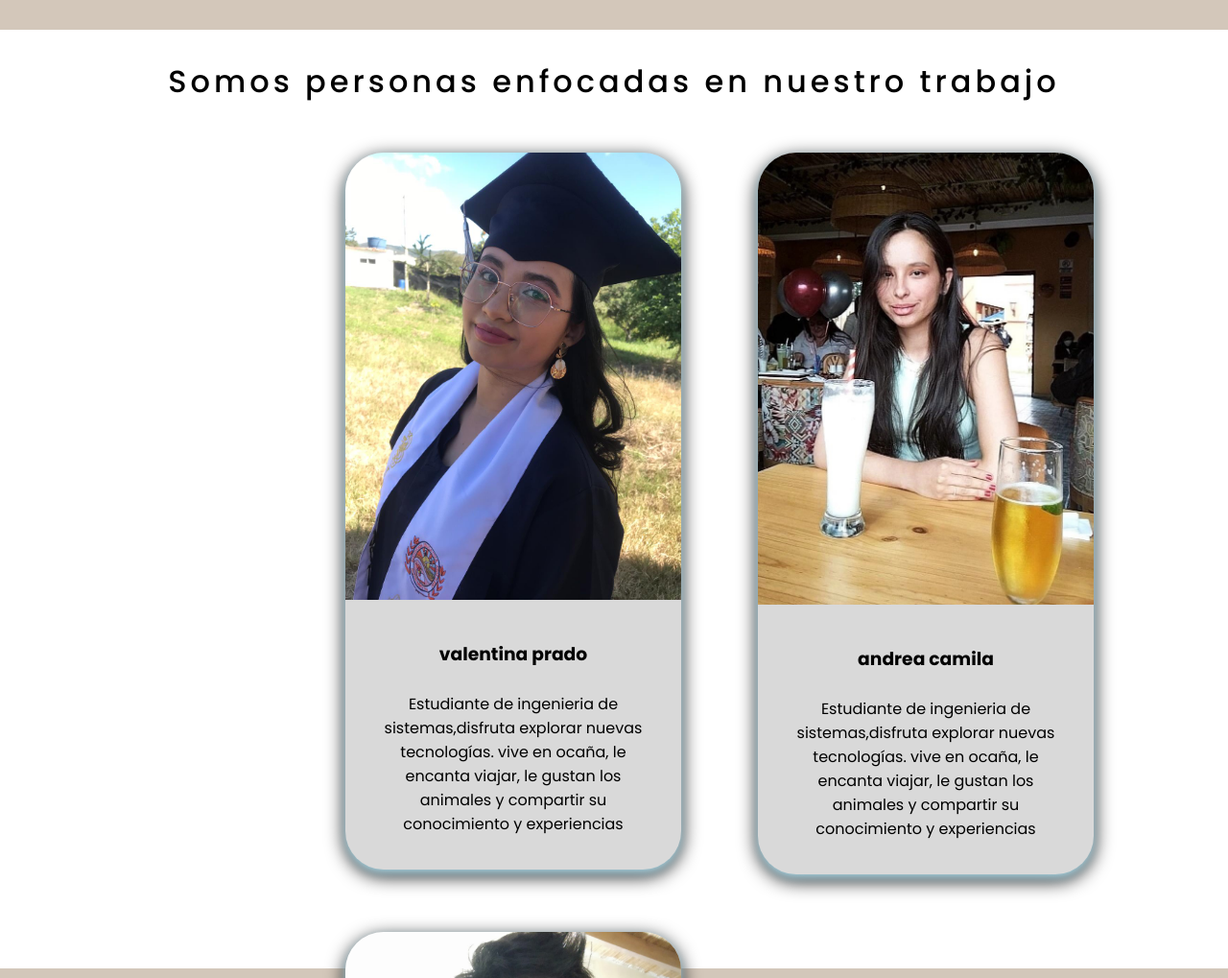
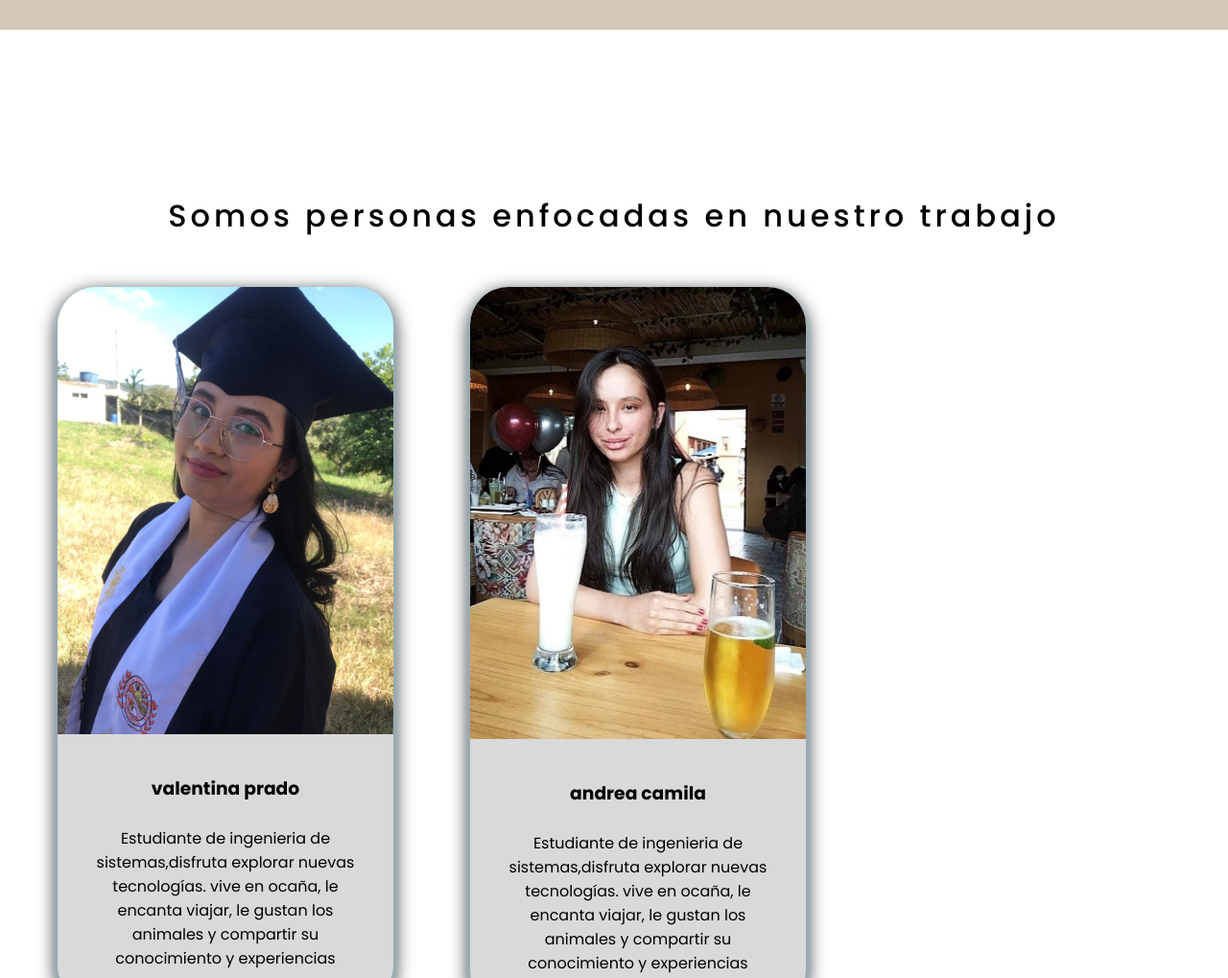
Before and after one commit to Valentina210504/proyecto, a plain HTML site: page index.html in a window 1280 px wide. Shown: the part 4121-5140 px from the top of the page at 96% size. Drawn offline with Linux system fonts and the light colour scheme.

Commit message:
cargar estilo

```diff
--- a/css/style.css
+++ b/css/style.css
@@ -530,11 +530,19 @@ header {
 
 /* sobre nosotros */
 
+
 .sobre_nosotros {
     width: 100%;
-    padding-bottom: 900px;
+    padding-bottom: 100px;
     background-color: white;
+    padding-top: 100px;
+    display: flex;
+    flex-wrap: wrap;
+    justify-content: center;
+    margin-top: 40px;
 }
+
+
 
 .integrante {
     width: 100%;
@@ -553,7 +561,7 @@ header {
 
 }
 .sobre_nosotros .contenedor{
-    padding-left: 300px;
+    margin: auto;
 }
 
 .integrante {
```
